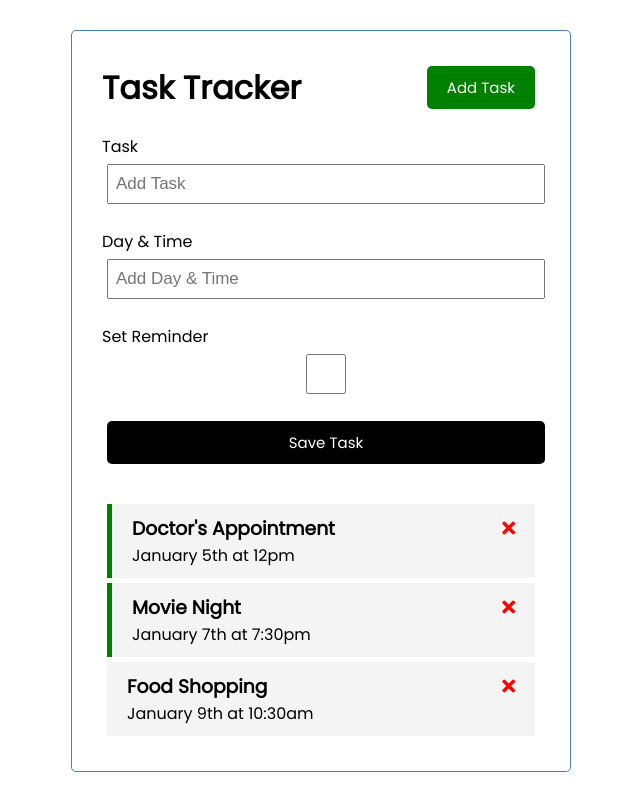
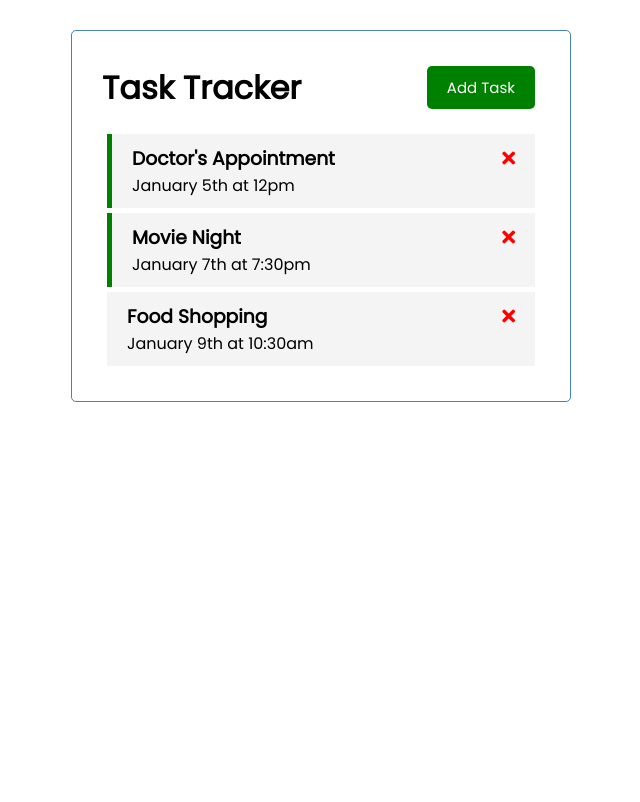
Before and after one commit to LinaKind/vue-task-manager, a Vue app: page / in a window 1280 px wide. Shown: the whole page, without its empty margins (319-959 px from the left). Built offline with nearby package versions, Linux system fonts and the light colour scheme.

Commit message:
toggle add task

```diff
--- a/src/App.vue
+++ b/src/App.vue
@@ -1,7 +1,9 @@
 <template>
   <div class="container">
-     <Header title="Task Tracker"/>
-     <AddTask @add-task="addTask"/>
+     <Header @toggle-add-task="toggleAddTask" title="Task Tracker"/>
+     <div v-if="showAddTask">
+       <AddTask @add-task="addTask"/>
+     </div>
      <Tasks
      @toggle-reminder="toggleReminder"
      @delete-task="deleteTask" :tasks="tasks"/>
@@ -25,10 +27,14 @@
   },
    data() {
         return {
-            tasks: []
+            tasks: [],
+            showAddTask: false
         }
     },
     methods: {
+      toggleAddTask() {
+        this.showAddTask = !this.showAddTask;
+      },
       addTask(task) {
         this.tasks = [...this.tasks, task]
       },
--- a/src/components/Button.vue
+++ b/src/components/Button.vue
@@ -14,7 +14,7 @@
     },
     methods: {
         onClick() {
-            console.log("click")
+            this.$emit('toggle-add-task')
         }
     },
 }
--- a/src/components/Header.vue
+++ b/src/components/Header.vue
@@ -3,7 +3,7 @@
         <h1>
             {{title}}
         </h1>
-        <Button text="Add Task" color="green"/>
+        <Button @toggle-add-task="$emit('toggle-add-task')" text="Add Task" color="green"/>
     </header>
 </template>
 
```
